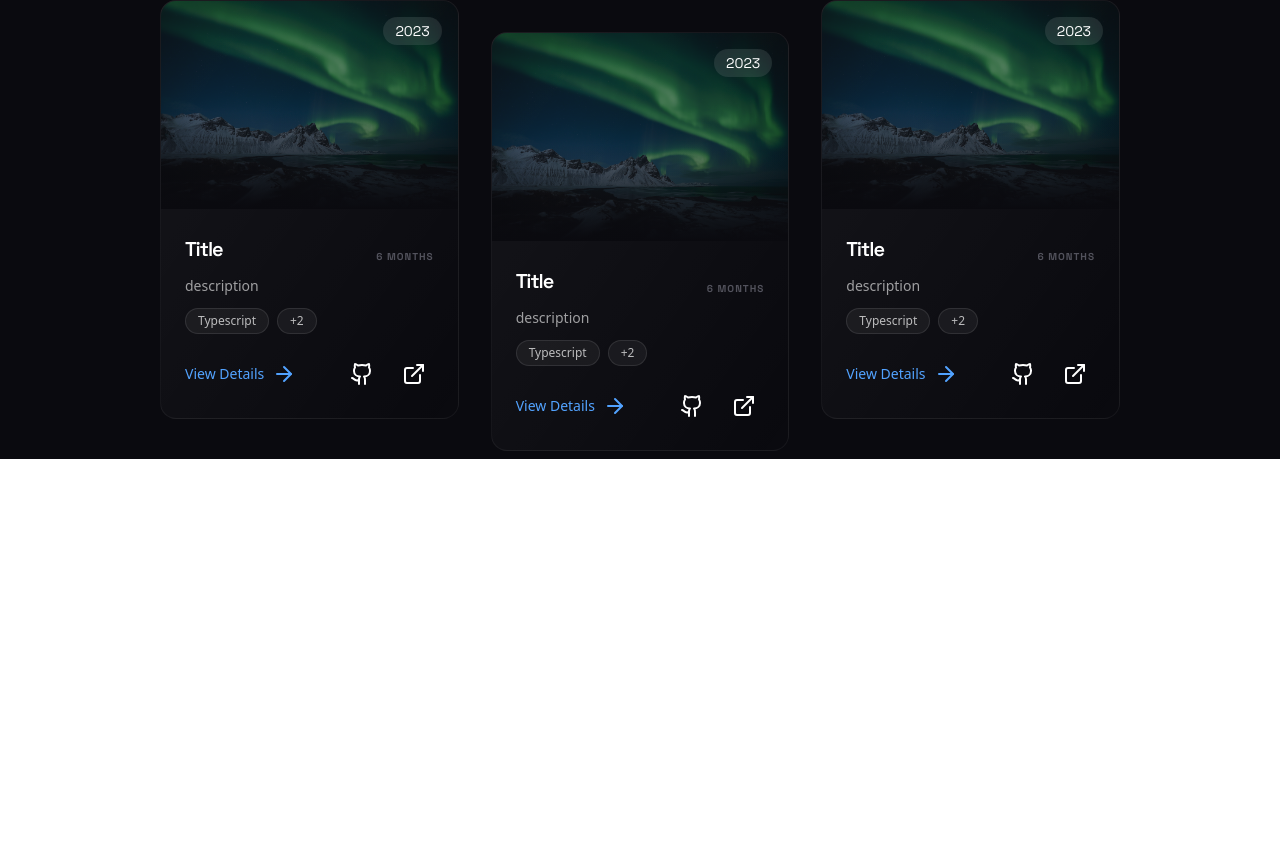
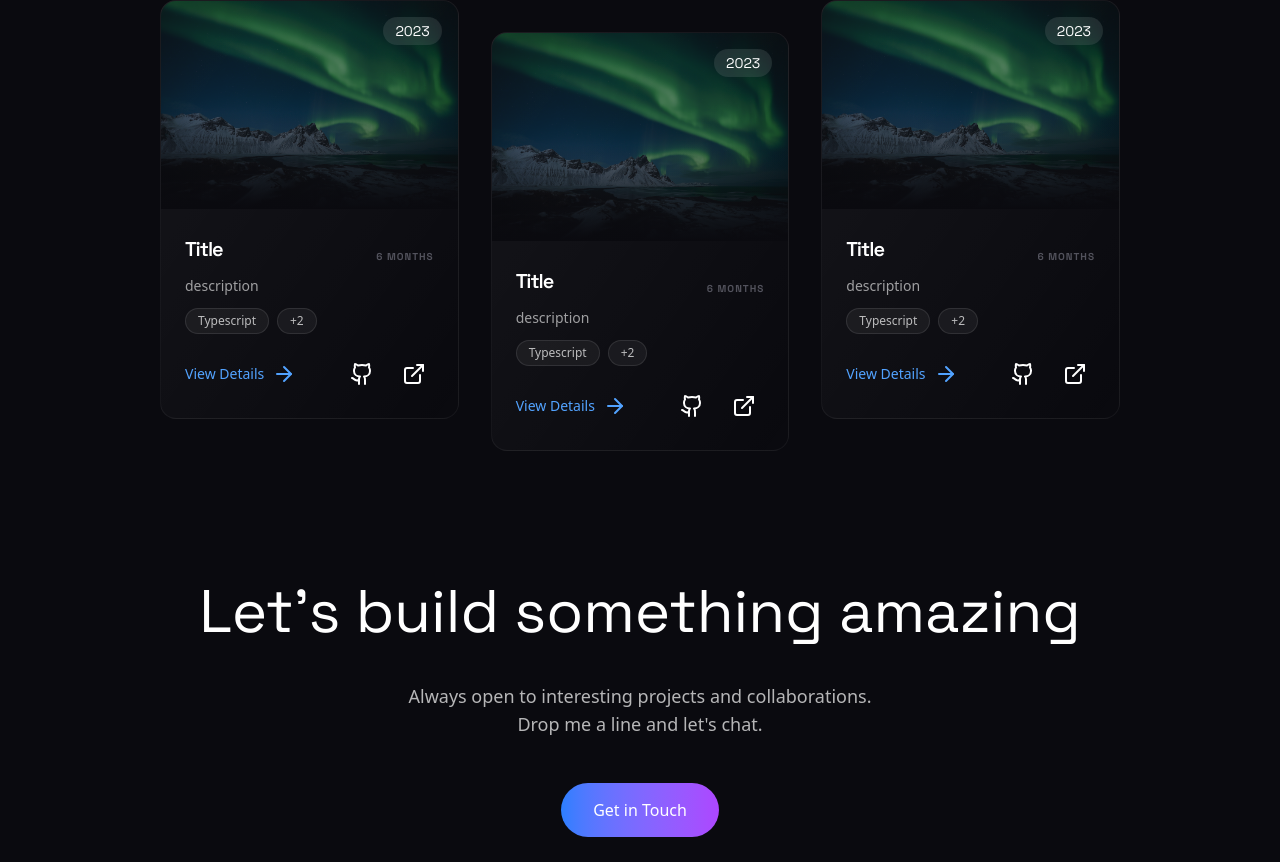
Before and after one commit to ChristinaSarogl/personal-website, a React (Vite) app: page / in a window 1280 px wide. Shown: the part 1449-2311 px from the top of the page. Before the commit the page ends 1908 px from the top, so only its background shows below. Built offline with nearby package versions, Linux system fonts and the light colour scheme.

Commit message:
Contact section UI

```diff
--- a/src/App.tsx
+++ b/src/App.tsx
@@ -3,6 +3,7 @@ import Divider from './components/Divider/Divider';
 import FeaturedWork from './components/FeaturedWork/FeaturedWork';
 import Header from './components/common/Header/Header';
 import Hero from './components/Hero/Hero';
+import Contact from './components/Contact/Contact';
 
 export default function App() {
   return (
@@ -16,6 +17,7 @@ export default function App() {
       <Hero />
       <Divider />
       <FeaturedWork />
+      <Contact />
     </div>
       {/* <div>
         <a href="https://vite.dev" target="_blank">
--- /dev/null
+++ b/src/components/Contact/Contact.tsx
@@ -0,0 +1,22 @@
+import { Link } from 'react-router';
+import RightArrow from '../icons/RightArrow';
+
+import './contact.css';
+
+export default function Contact() {
+  return (
+    <section>
+      <div className="contact-container">
+        <h2 className="contact-title"><span>Let's build something amazing</span></h2>
+        <p className="contact-description">
+          Always open to interesting projects and collaborations.<br />
+          Drop me a line and let's chat.
+        </p>
+
+        <Link to={'/projects'} className={'text color'}>
+          Get in Touch
+        </Link>
+      </div>
+    </section>
+  );
+}
--- /dev/null
+++ b/src/components/Contact/contact.css
@@ -0,0 +1,14 @@
+@import "tailwindcss";
+@import "../../styles/theme.css";
+
+.contact-container {
+    @apply py-10 px-6 md:px-12 lg:px-40 overflow-hidden text-center;
+
+    .contact-title {
+        @apply md:mt-5 lg:mt-20 text-center text-3xl md:text-4xl lg:text-6xl;
+    }
+
+    .contact-description {
+        @apply mt-8 md:mt-10 mb-10 md:mb-15 text-lg text-white/70 max-w-2xl mx-auto text-center;
+    }
+}
```
